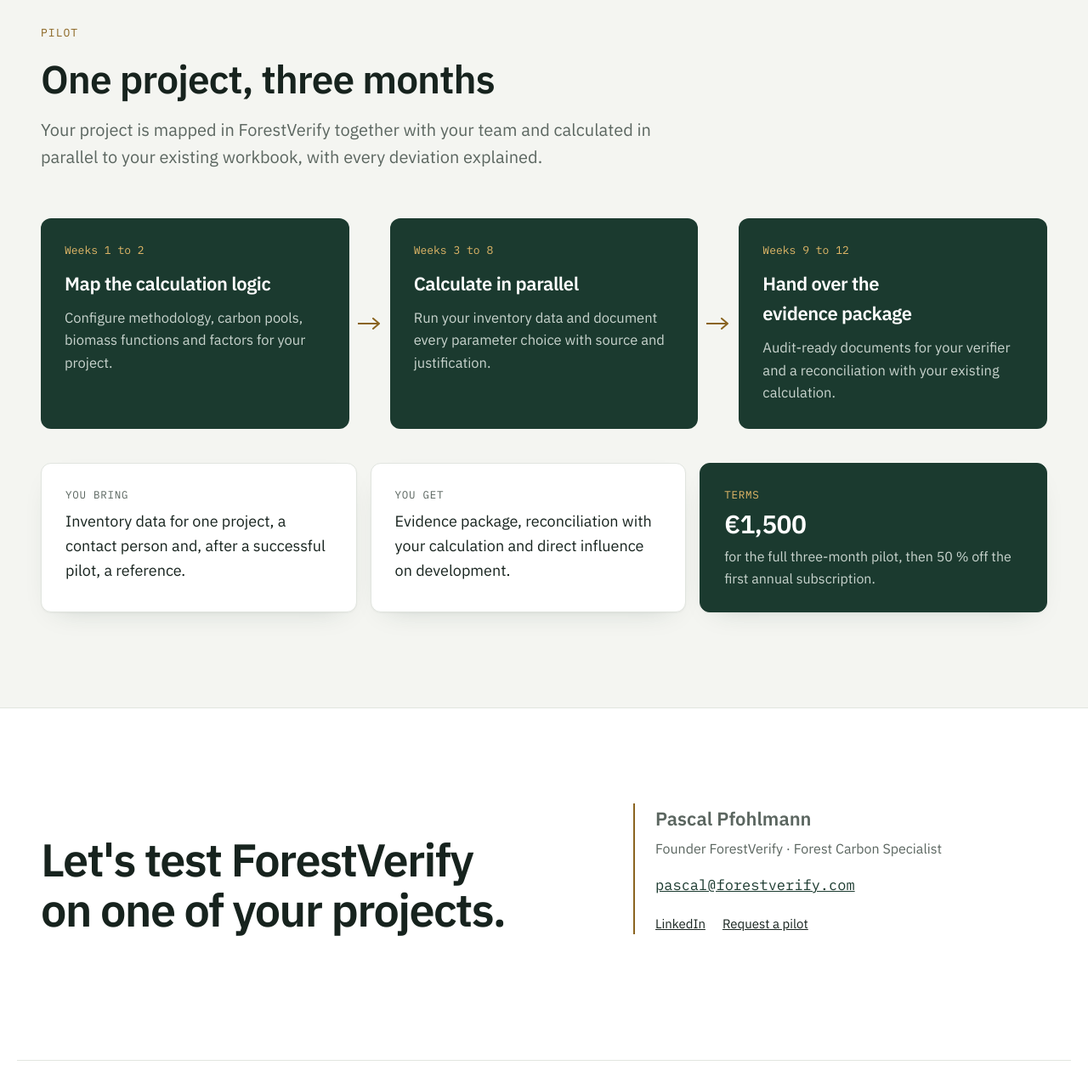
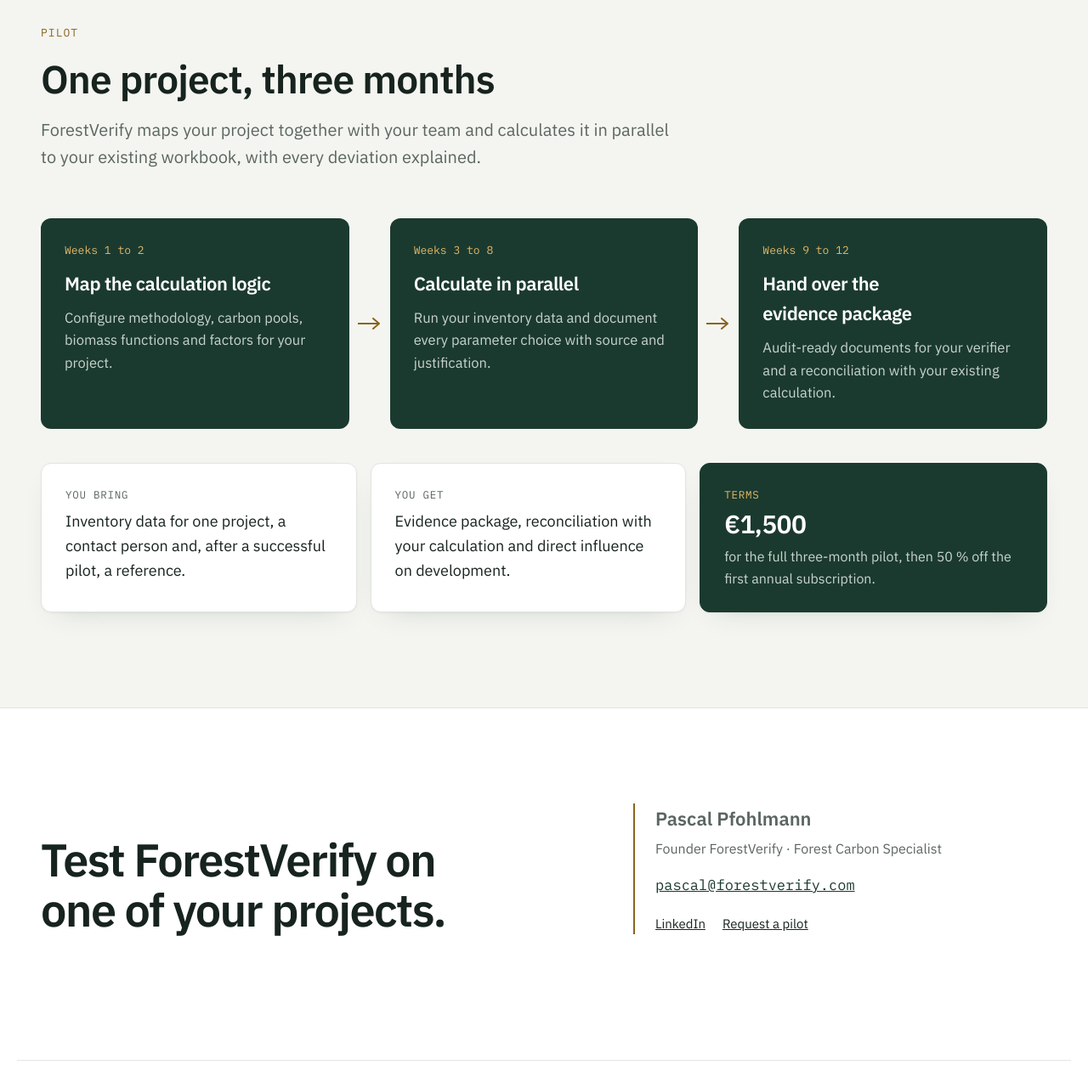
Before and after one commit to ppfo001-cloud/forestverify-site, a plain HTML site: page index.html in a window 1280 px wide. Shown: the part 6044-7318 px from the top of the page at 85% size. Drawn offline with Linux system fonts and the light colour scheme.

Commit message:
Replace remaining "we"/"let's" with ForestVerify wording
Co-Authored-By: Claude Opus 5.5 <noreply@anthropic.com>
Claude-Session: https://claude.ai/code/session_017vmtqX1vx1sgseAweDPWhY

```diff
--- a/index.html
+++ b/index.html
@@ -472,7 +472,7 @@ footer a:hover { color: var(--ink); }
       <div class="section-head">
         <p class="eyebrow">Pilot</p>
         <h2>One project, three months</h2>
-        <p class="lede">Your project is mapped in ForestVerify together with your team and calculated in parallel to your existing workbook, with every deviation explained.</p>
+        <p class="lede">ForestVerify maps your project together with your team and calculates it in parallel to your existing workbook, with every deviation explained.</p>
       </div>
       <div class="phases">
         <div class="phase"><p class="n">Weeks 1 to 2</p><h3>Map the calculation logic</h3><p>Configure methodology, carbon pools, biomass functions and factors for your project.</p></div>
@@ -491,7 +491,7 @@ footer a:hover { color: var(--ink); }
 
   <section class="section contact" id="contact">
     <div class="wrap">
-      <h2>Let's test ForestVerify on one of your projects.</h2>
+      <h2>Test ForestVerify on one of your projects.</h2>
       <div class="person">
         <p class="name">Pascal Pfohlmann</p>
         <p>Founder ForestVerify · Forest Carbon Specialist</p>
```
